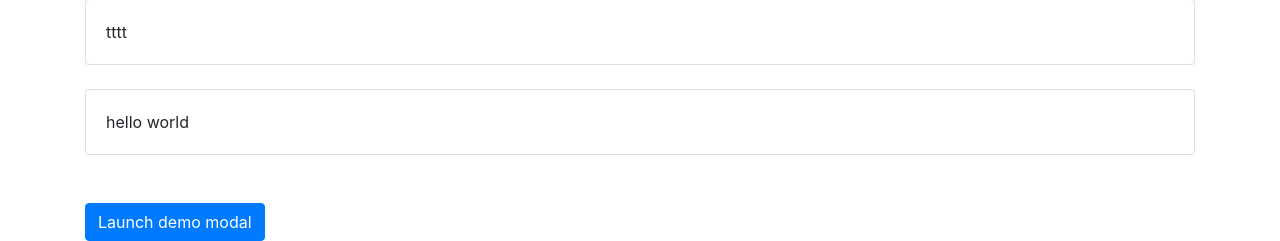
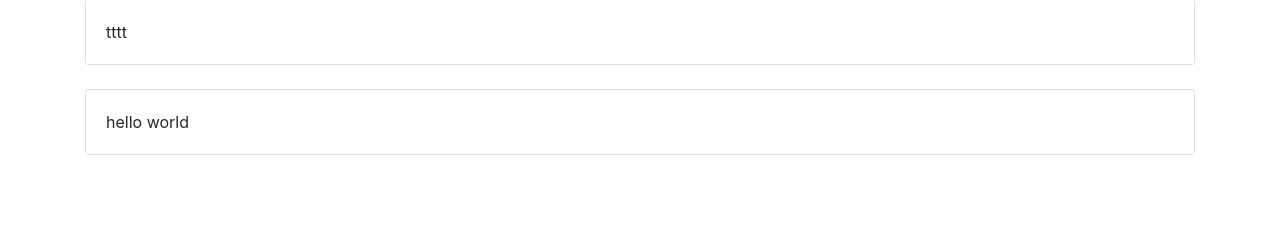
Before and after one commit to zahrabku/Daily-Diary, a Django app: page / in a window 1280 px wide. Shown: the part 2561-2802 px from the top of the page. After the commit the page ends 2716 px from the top, so only its background shows below. Run offline with Django 3.2, Linux system fonts and the light colour scheme; data comes from the database, SQL or seed files in the repository; both versions use the stored data as it was after the commit; some libraries are stand-ins or nearby versions.

Commit message:
delete button

```diff
--- a/Diary/templates/home.html
+++ b/Diary/templates/home.html
@@ -16,16 +16,17 @@
         <h1>
             Daily Diary
         </h1>
-        <span>keep your jurnals organized :)</span><br/>
-        <br/>
+        <span>keep your jurnals organized :)</span><br />
+        <br />
         <form action="{% url 'home' %}" method="post">
-            <textarea type="text" name="diary_text" id="Dtext" class="input-group input-group-lg" style="height: 300px;">
+            <textarea type="text" name="diary_text" id="Dtext" class="input-group input-group-lg"
+                style="height: 300px;">
 
         </textarea>
             <br />
             <input class="btn btn-primary" type="submit" value="add"></input>
         </form>
-        <br/>
+        <br />
         <section>
             {% for diy in diary %}
             <div class="card">
@@ -33,15 +34,15 @@
                     {{diy.diary_text}}
                 </div>
             </div>
-            <br/>
+            <br />
             {% endfor %}
         </section>
         <br />
 
         <!-- Button trigger modal -->
-        <a type="button" class="btn btn-primary" data-toggle="modal" data-target="#exampleModal" href="#exampleModal">
+        <!-- <a type="button" class="btn btn-primary" data-toggle="modal" data-target="#exampleModal" href="#exampleModal">
             Launch demo modal
-        </a>
+        </a> -->
 
         <!-- Modal -->
         <div class="modal fade" id="exampleModal" tabindex="-1" role="dialog" aria-labelledby="exampleModalLabel"
```
Also changed, not shown: db.sqlite3.
